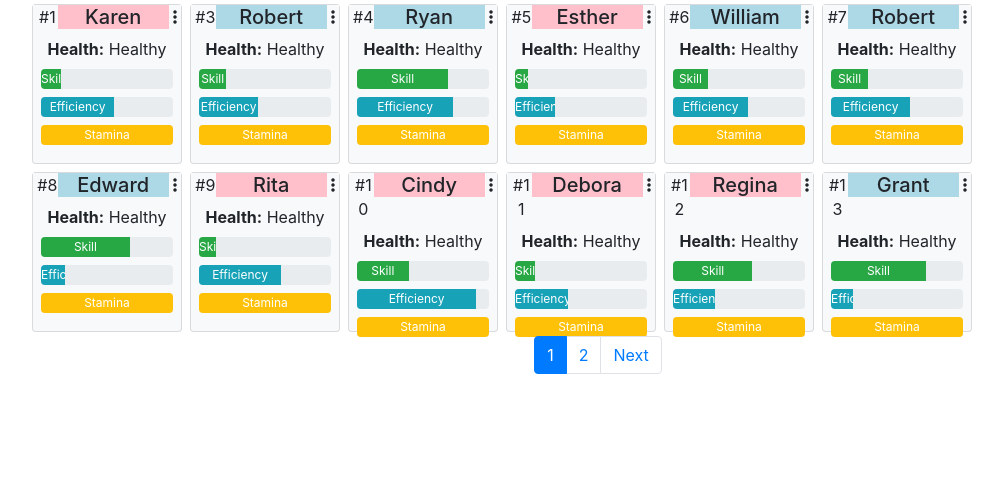
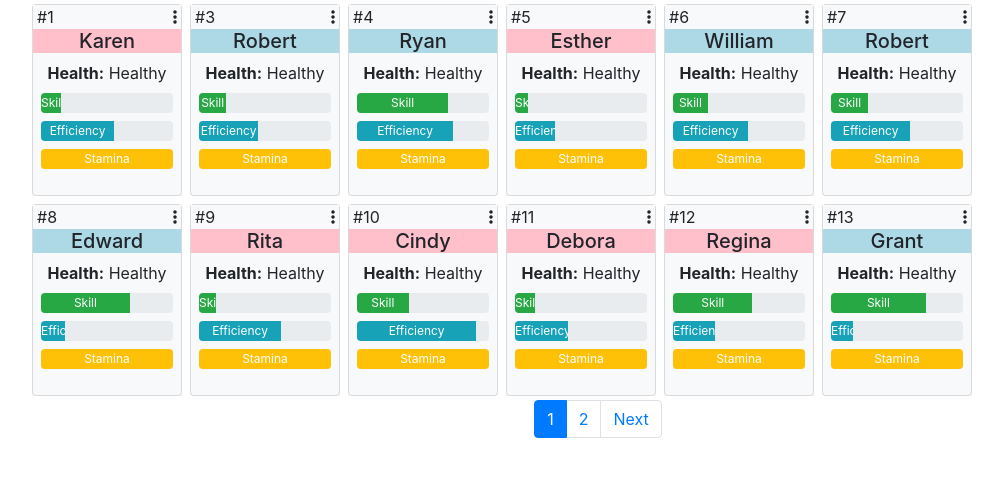
Before and after one commit to MattToegel/IS601, a Flask app: page /workers/lfw in a window 1280 px wide. Shown: the part 56-533 px from the top of the page, without its empty margins (42-1045 px from the left). Run offline with Flask 2, Linux system fonts and the light colour scheme; data comes from the database, SQL or seed files in the repository; some libraries are stand-ins or nearby versions.

Commit message:
updated worker cards for larger ids to show

```diff
--- a/workers/templates/workers.html
+++ b/workers/templates/workers.html
@@ -16,12 +16,9 @@
 {% for worker_row in workers|batch(6 ) %}
     <div class="row">
     {% for worker in worker_row %}
-            <div class="card col-xl-2 m-1 bg-light p-0" style="height:10rem; max-width: 150px">
+            <div class="card col-xl-2 m-1 bg-light p-0" style="height:12rem; max-width: 150px">
                 <div class="row bg-light no-gutters" style="width:100%">
-                    <div class="col-2 pl-1">#{{worker.id}}</div>
-                    <div class="col-9 p-0">
-                        <h5 class="{{ worker.gender.name | lower }} text-center p-0 m-0">{{ worker.name }}</h5>
-                    </div>
+                    <div class="col-11 pl-1 text-left">#{{worker.id}}</div>
                     <div class="col-1 justify-content-end pr-1">
                         <div class="dropdown text-right">
                             <a type="button" class="" id="dropdownMenu2" data-toggle="dropdown"
@@ -42,7 +39,11 @@
                         </div>
                     </div>
                 </div>
-
+                <div class="row">
+                    <div class="col">
+                        <h5 class="{{ worker.gender.name | lower }} text-center p-0 m-0">{{ worker.name }}</h5>
+                    </div>
+                </div>
 
                 <div class="card-body p-1">
                     <div class="p-1">
```
